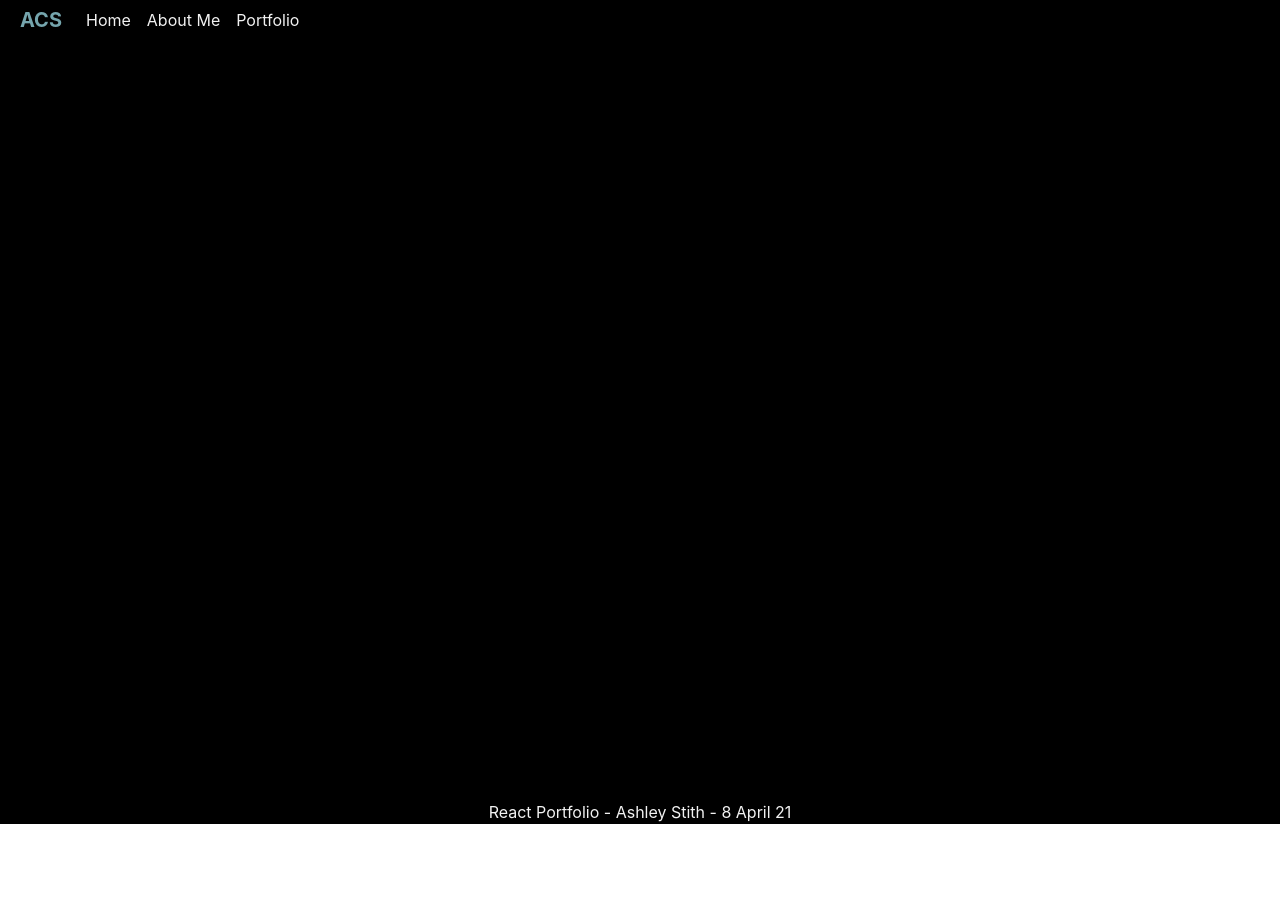
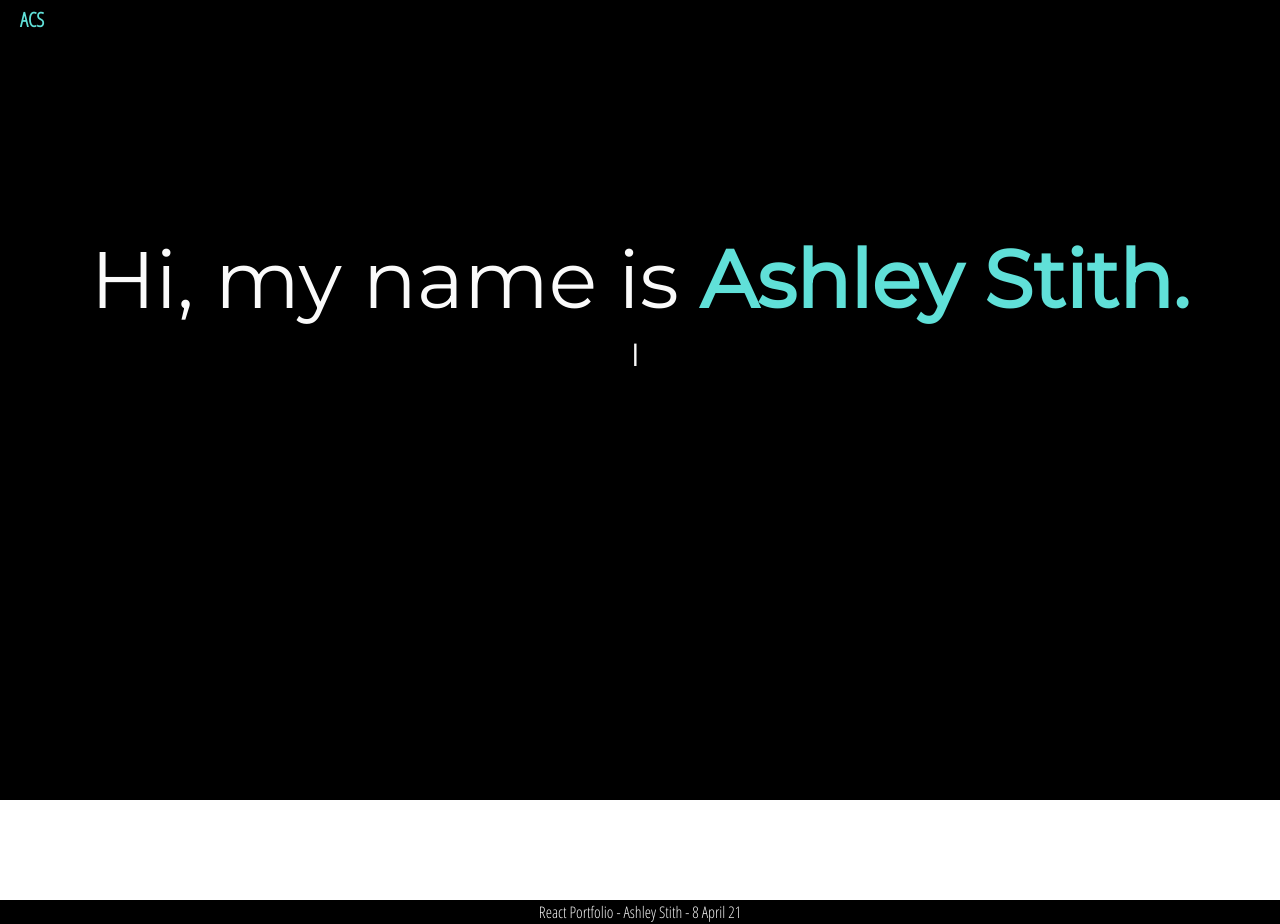
Before and after one commit to stithac/react-portfolio, a React (Create React App) app: page / in a window 1280 px wide. Before the commit the page ends 824 px from the top, so only its background shows below. Built offline with nearby package versions, Linux system fonts and the light colour scheme.

Commit message:
Adding animation to top component

```diff
--- a/package.json
+++ b/package.json
@@ -9,7 +9,11 @@
     "bootstrap": "^4.6.0",
     "react": "^17.0.2",
     "react-dom": "^17.0.2",
+    "react-helmet": "^6.1.0",
+    "react-script-tag": "^1.1.2",
     "react-scripts": "4.0.3",
+    "react-simple-animate": "^3.3.11",
+    "react-typical": "^0.1.3",
     "web-vitals": "^1.1.1"
   },
   "scripts": {
--- a/public/index.html
+++ b/public/index.html
@@ -3,41 +3,25 @@
   <head>
     <meta charset="utf-8" />
     <link rel="icon" href="%PUBLIC_URL%/favicon.ico" />
+    <meta http-equiv="X-UA-Compatible" content="IE=edge">
     <meta name="viewport" content="width=device-width, initial-scale=1" />
-    <meta name="theme-color" content="#000000" />
     <meta
       name="description"
-      content="Web site created using create-react-app"
+      content="Ashley Stith Portfolio"
     />
     <link rel="apple-touch-icon" href="%PUBLIC_URL%/logo192.png" />
-    <!--
-      manifest.json provides metadata used when your web app is installed on a
-      user's mobile device or desktop. See https://developers.google.com/web/fundamentals/web-app-manifest/
-    -->
+
     <link rel="manifest" href="%PUBLIC_URL%/manifest.json" />
-    <!--
-      Notice the use of %PUBLIC_URL% in the tags above.
-      It will be replaced with the URL of the `public` folder during the build.
-      Only files inside the `public` folder can be referenced from the HTML.
 
-      Unlike "/favicon.ico" or "favicon.ico", "%PUBLIC_URL%/favicon.ico" will
-      work correctly both with client-side routing and a non-root public URL.
-      Learn how to configure a non-root public URL by running `npm run build`.
-    -->
-    <title>React App</title>
+    <title>Ashley Stith</title>
+
+    <!-- Google Fonts -->
+    <link rel="preconnect" href="https://fonts.gstatic.com">
+    <link href="https://fonts.googleapis.com/css2?family=Montserrat&family=Open+Sans+Condensed:wght@300&family=Open+Sans:wght@300;400&display=swap" rel="stylesheet">
   </head>
   <body>
     <noscript>You need to enable JavaScript to run this app.</noscript>
     <div id="root"></div>
-    <!--
-      This HTML file is a template.
-      If you open it directly in the browser, you will see an empty page.
 
-      You can add webfonts, meta tags, or analytics to this file.
-      The build step will place the bundled scripts into the <body> tag.
-
-      To begin the development, run `npm start` or `yarn start`.
-      To create a production bundle, use `npm run build` or `yarn build`.
-    -->
   </body>
 </html>
--- a/src/App.js
+++ b/src/App.js
@@ -1,18 +1,15 @@
-import logo from './logo.svg';
+// import logo from './logo.svg';
 import './App.css';
 import React from "react";
 import Top from "./components/Top";
-import Header from "./components/Header";
+import About from "./components/About";
 import Footer from "./components/Footer";
 
 function App() {
   return (
     <div>
-        <Top>
-            <Header />
-            <div className="container">
-            </div>
-        </Top>
+      <Top />
+      <About />
       <Footer />
     </div>
   );
--- /dev/null
+++ b/src/components/About/index.js
@@ -0,0 +1,15 @@
+import React, { Component } from "react";
+import "./style.css";
+
+class About extends Component {
+
+  render() {
+    return (
+        <div>
+            <div className="about"></div>
+        </div>
+    )
+  }
+}
+
+export default About;
--- /dev/null
+++ b/src/components/About/style.css
@@ -0,0 +1,7 @@
+.about {
+    /* min-height: 100%; */
+    height: 100%;
+    width: 100%;
+    padding-bottom: 100px;
+
+}
--- a/src/components/Footer/style.css
+++ b/src/components/Footer/style.css
@@ -2,4 +2,5 @@ footer {
     text-align: center;
     background-color:black;
     color: #f2f2f2;
+    z-index: 100;
 }
--- a/src/components/Header/index.js
+++ b/src/components/Header/index.js
@@ -7,8 +7,7 @@ function Header() {
   return (
     <div>
       <Navbar />
-      <div className="jumbotron">
-      </div>
+      <span className="snowflake"></span>
     </div>
 
   );
--- a/src/components/Header/style.css
+++ b/src/components/Header/style.css
@@ -1,5 +1,5 @@
 .jumbotron {
-    background-color: black !important;
+    background-color: transparent !important;
     border-radius: 0 !important;
     text-align: center;
 }
--- a/src/components/Navbar/index.js
+++ b/src/components/Navbar/index.js
@@ -5,14 +5,14 @@ import "./style.css";
 function Navbar() {
   return (
     <nav className="navbar navbar-expand-lg">
-      <a className="navbar-brand" href="#">ACS</a>
+      <a className="navbar-brand" href="/">ACS</a>
       <button className="navbar-toggler" type="button" data-toggle="collapse" data-target="#navbarDiv" aria-controls="navbarDiv" aria-expanded="false" aria-label="Toggle navigation">
       </button>
       <div className="collapse navbar-collapse" id="navbarDiv">
         <div className="navbar-nav">
-          <a className="nav-item nav-link active" href="#">Home</a>
+          {/* <a className="nav-item nav-link active" href="#">Home</a>
           <a className="nav-item nav-link" href="#">About Me</a>
-          <a className="nav-item nav-link" href="#">Portfolio</a>
+          <a className="nav-item nav-link" href="#">Portfolio</a> */}
 
         </div>
       </div>
--- a/src/components/Navbar/style.css
+++ b/src/components/Navbar/style.css
@@ -7,7 +7,7 @@ nav.navbar {
 }
 
 .navbar-brand {
-  color:#75A5AD !important;
+  color:#60e0d8 !important;
   font-weight:bold;
 }
 
--- a/src/components/Top/index.js
+++ b/src/components/Top/index.js
@@ -1,8 +1,45 @@
-import React from "react";
+import React, { Component } from "react";
+import Typical from 'react-typical';
+import Header from "../Header";
 import "./style.css";
 
-function Top(props) {
-  return <div className="wrapper">{props.children}</div>;
+class Top extends Component {
+
+  state = {
+    height: "",
+    width: ""
+  };
+
+  componentDidMount() {
+    this.getBrowserDimensions();
+
+  }
+
+  getBrowserDimensions = () => {
+    let browserHeight = document.getElementById("wrapper").clientHeight - 20;
+    console.log(browserHeight);
+    this.setState({height: browserHeight});
+  }
+
+  render() {
+    return (
+
+      <div id= "wrapper" className="wrapper ">
+        <Header />
+        <div className="container align-middle" >
+          <h1>Hi, my name is <span className="highlighted-text">Ashley Stith.</span></h1>
+          <Typical
+            steps={['Nice to meet you! 👋🏾', 3000, 'I am a full-stack web developer.', 3000, 'Take a look at my work! 👇🏾', 3000, ]}
+            // loop={Infinity}
+            wrapper="h2"
+          />
+
+        </div>
+
+      </div>
+
+    )
+  }
 }
 
 export default Top;
--- a/src/components/Top/style.css
+++ b/src/components/Top/style.css
@@ -1,6 +1,43 @@
+body {
+    font-family: 'Open Sans Condensed', sans-serif !important;
+}
+
 .wrapper {
-    min-height: 100%;
+    /* min-height: 100%; */
     height: 100vh;
+    width: 100%;
     padding-bottom: 100px;
     background-color: black;
-  }
+}
+
+.container {
+    color: #f2f2f2;
+    height: 100%;
+    text-align:center;
+    padding-top:15%;
+}
+
+h1, h2, h3, h4 {
+    color: #fafafa;
+    font-family: 'Montserrat', sans-serif;
+}
+
+h1 {
+    font-size: 80px !important;
+    font-weight: bold;
+}
+
+h2 {
+    font-size: 36px ;
+}
+
+h3 {
+    font-size: 24px;
+
+}
+
+.highlighted-text {
+    color:#60e0d8;
+    font-weight: bold;
+    font-family: 'Montserrat', sans-serif;
+}
```
Also changed, not shown: 1 other file (tests, documents, lock files or other folders).
